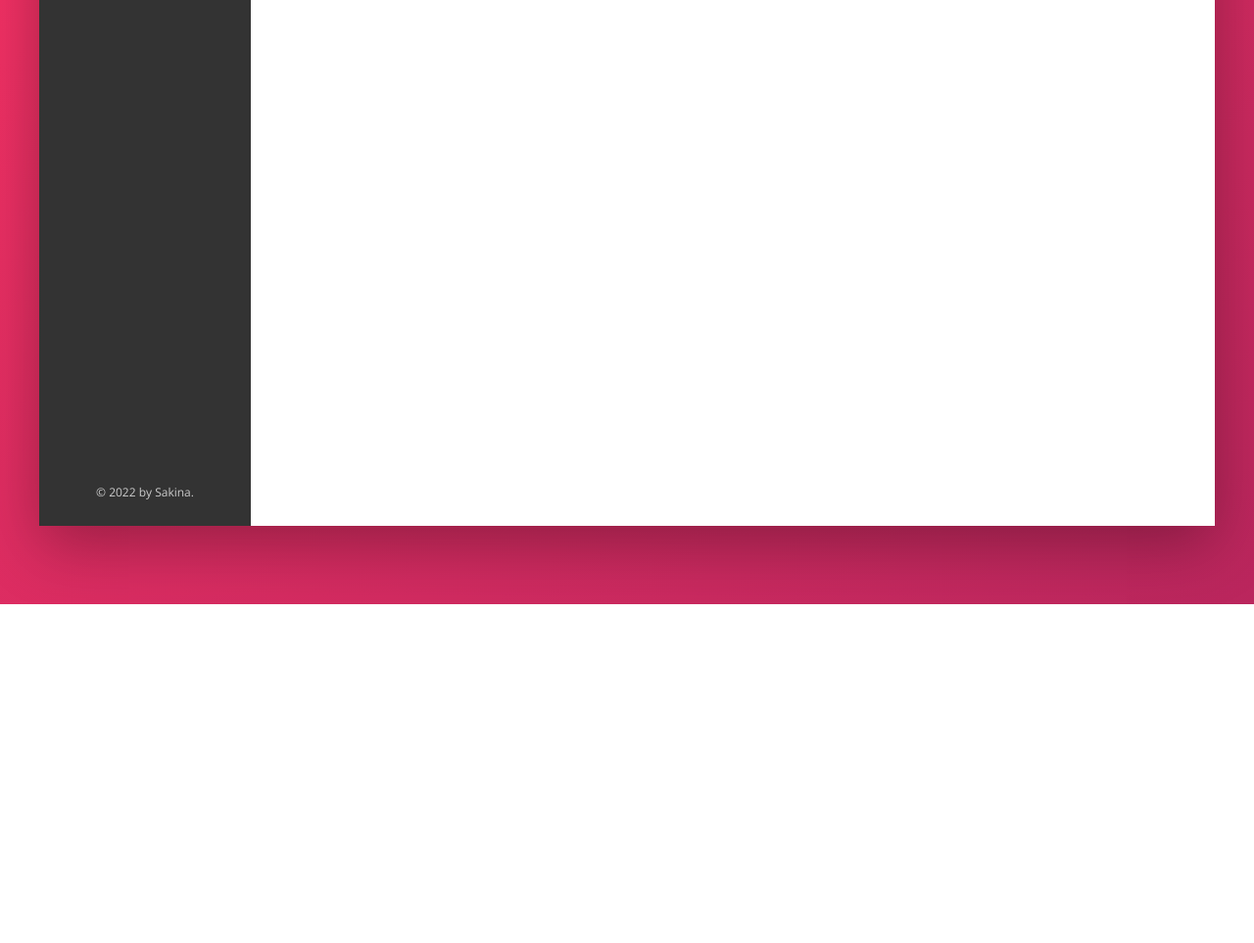
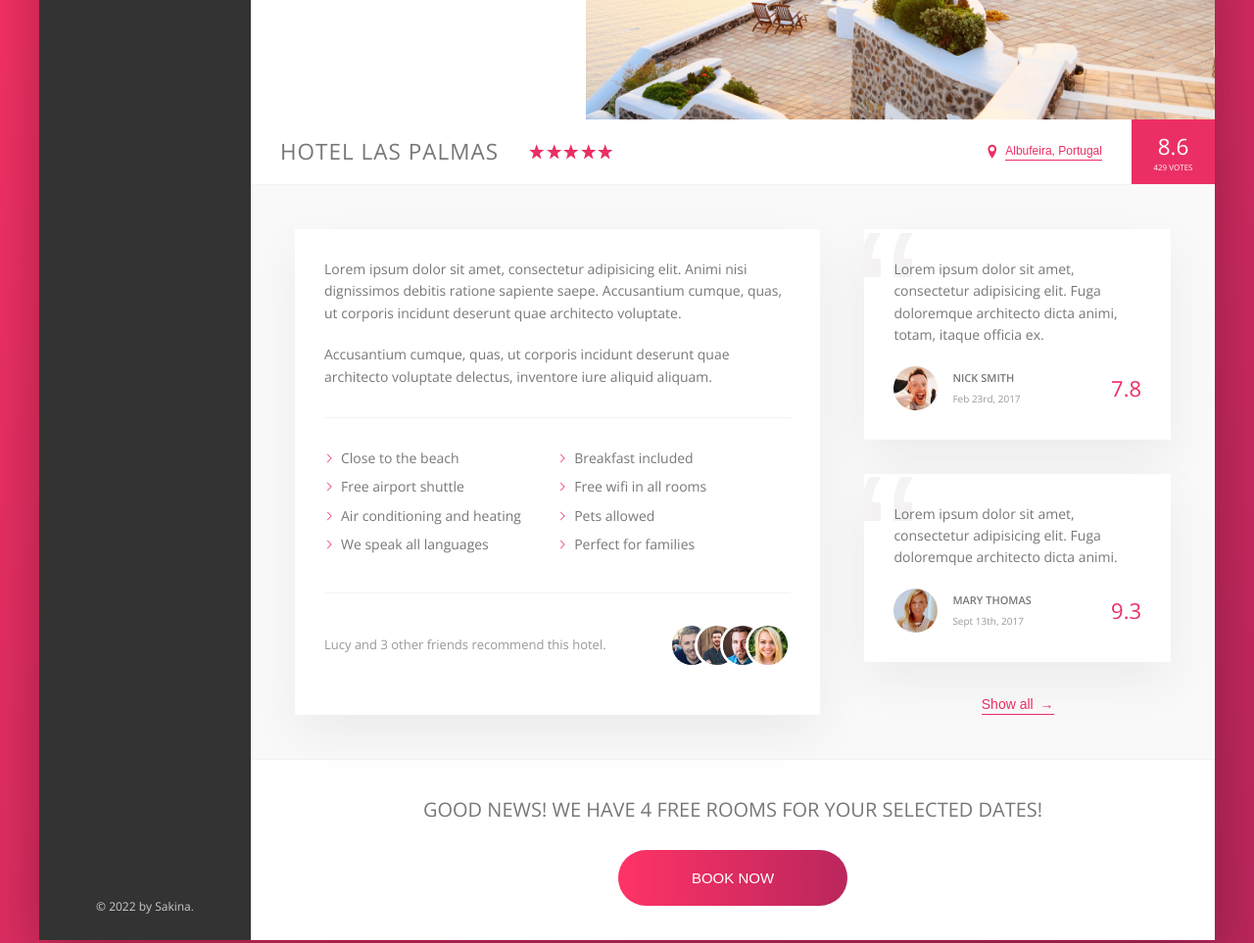
Before and after one commit to sakinacodes/Trillo, a website: page index.html in a window 1280 px wide. Shown: the part 413-1376 px from the top of the page at 98% size. Before the commit the page ends 1030 px from the top, so only its background shows below. Drawn offline with nearby package versions, Linux system fonts and the light colour scheme.

Commit message:
project completed

```diff
--- a/index.html
+++ b/index.html
@@ -85,7 +85,7 @@
 				</nav>
 
 				<main class="hotel-view">
-					<!-- <div class="gallery">
+					<div class="gallery">
 						<figure class="gallery__item">
 							<img src="img/hotel-1.jpg" alt="Photo of hotel 1" class="gallery__photo" />
 						</figure>
@@ -95,9 +95,9 @@
 						<figure class="gallery__item">
 							<img src="img/hotel-3.jpg" alt="Photo of hotel 3" class="gallery__photo" />
 						</figure>
-				</div> -->
+					</div>
 
-					<!-- <div class="overview">
+					<div class="overview">
 						<h1 class="overview__heading">Hotel Las Palmas</h1>
 
 						<div class="overview__stars">
@@ -129,9 +129,9 @@
 							<div class="overview__rating-average">8.6</div>
 							<div class="overview__rating-count">429 votes</div>
 						</div>
-				</div> -->
+					</div>
 
-					<!-- <div class="detail">
+					<div class="detail">
 						<div class="description">
 							<p class="paragraph">
 								Lorem ipsum dolor sit amet, consectetur adipisicing elit. Animi nisi dignissimos
@@ -166,8 +166,8 @@
 						<div class="user-reviews">
 							<figure class="review">
 								<blockquote class="review__text">
-								Lorem ipsum dolor sit amet, consectetur adipisicing elit. Fuga doloremque architecto
-								dicta animi, totam, itaque officia ex.
+									Lorem ipsum dolor sit amet, consectetur adipisicing elit. Fuga doloremque
+									architecto dicta animi, totam, itaque officia ex.
 								</blockquote>
 								<figcaption class="review__user">
 									<img src="img/user-1.jpg" alt="User 1" class="review__photo" />
@@ -181,8 +181,8 @@
 
 							<figure class="review">
 								<blockquote class="review__text">
-								Lorem ipsum dolor sit amet, consectetur adipisicing elit. Fuga doloremque architecto
-								dicta animi.
+									Lorem ipsum dolor sit amet, consectetur adipisicing elit. Fuga doloremque
+									architecto dicta animi.
 								</blockquote>
 								<figcaption class="review__user">
 									<img src="img/user-2.jpg" alt="User 1" class="review__photo" />
@@ -196,7 +196,7 @@
 
 							<button class="btn-inline">Show all <span>&rarr;</span></button>
 						</div>
-
+					</div>
 					<div class="cta">
 						<h2 class="cta__book-now">Good news! We have 4 free rooms for your selected dates!</h2>
 						<button class="btn">
@@ -204,7 +204,6 @@
 							<span class="btn__invisible">Only 4 rooms left</span>
 						</button>
 					</div>
-				</div> -->
 				</main>
 			</div>
 		</div>
--- a/sass/_layout.scss
+++ b/sass/_layout.scss
@@ -48,6 +48,48 @@
 }
 .hotel-view {
 	background-color: #fff;
-	height: 80rem;
+
 	flex: 1;
 }
+
+.detail {
+	font-size: 1.4rem;
+	display: flex;
+	padding: 4.5rem;
+	background-color: var(--color-grey-light-1);
+	border-bottom: var(--line);
+
+	@media only screen and (max-width: $bp-medium) {
+		padding: 3rem;
+	}
+
+	@media only screen and (max-width: $bp-small) {
+		flex-direction: column;
+	}
+}
+
+.description {
+	background-color: #fff;
+	box-shadow: var(--shadow-light);
+	padding: 3rem;
+	flex: 0 0 60%;
+	margin-right: 4.5rem;
+
+	@media only screen and (max-width: $bp-medium) {
+		padding: 2rem;
+		margin-right: 3rem;
+	}
+
+	@media only screen and (max-width: $bp-small) {
+		margin-right: 0;
+		margin-bottom: 3rem;
+	}
+}
+
+.user-reviews {
+	flex: 1;
+
+	display: flex;
+	flex-direction: column;
+	align-items: center;
+}
```
Also changed, not shown: css/style.css. Lines whose indentation alone changed are shown as unchanged.
